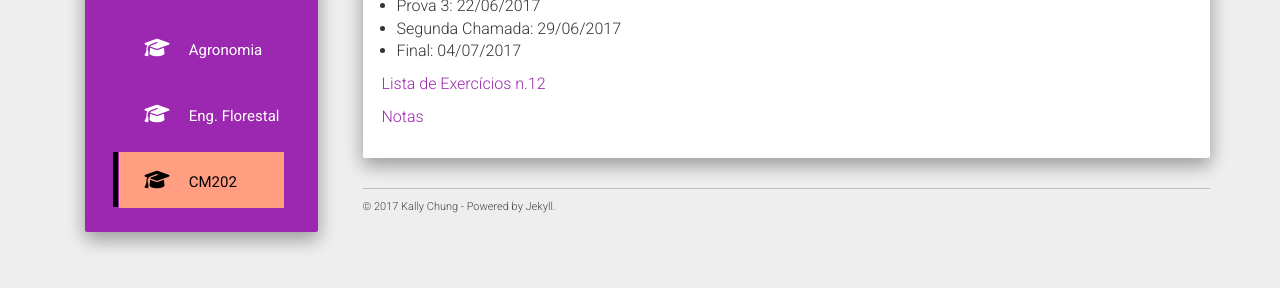
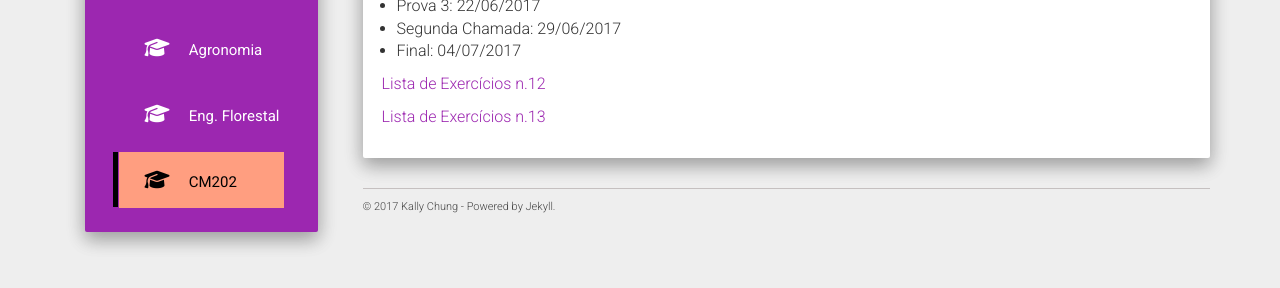
Before and after one commit to chunggnuhc/chunggnuhc.github.io, a Jekyll site: the page built from cm202.md, in a window 1280 px wide. Shown: the part 305-593 px from the top of the page. Built offline with Jekyll 4.4.1, drawn with Linux system fonts in a browser that asks for light colours; nearby versions of some CDN libraries.

Commit message:
Lista de Integral Dupla n13 adicionada

```diff
--- a/cm202.md
+++ b/cm202.md
@@ -12,4 +12,4 @@ permalink: /cm202/
 
 [Lista de Exercícios n.12](/disciplinas/listaMinMax.pdf)
 
-[Notas](cm202-notas.pdf)
+[Lista de Exercícios n.13](/disciplinas/listaIntDupla.pdf)
```
